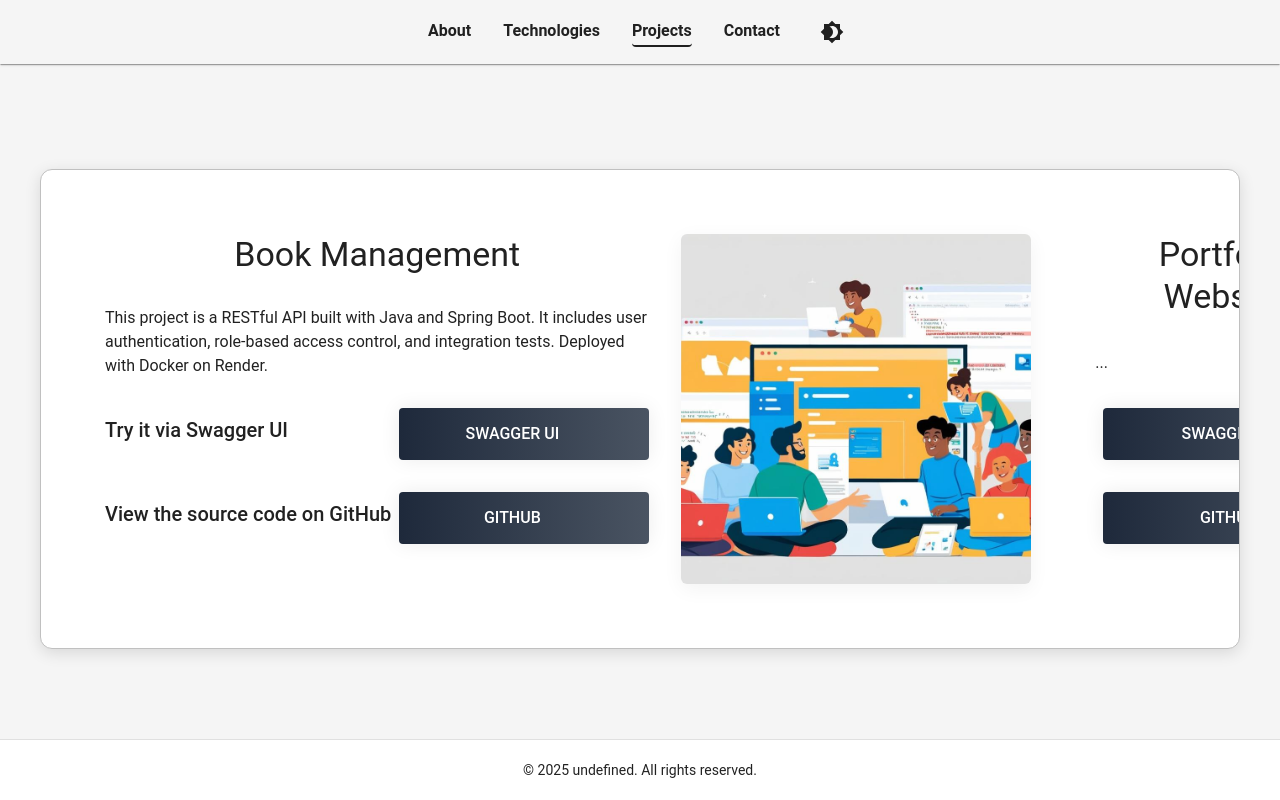
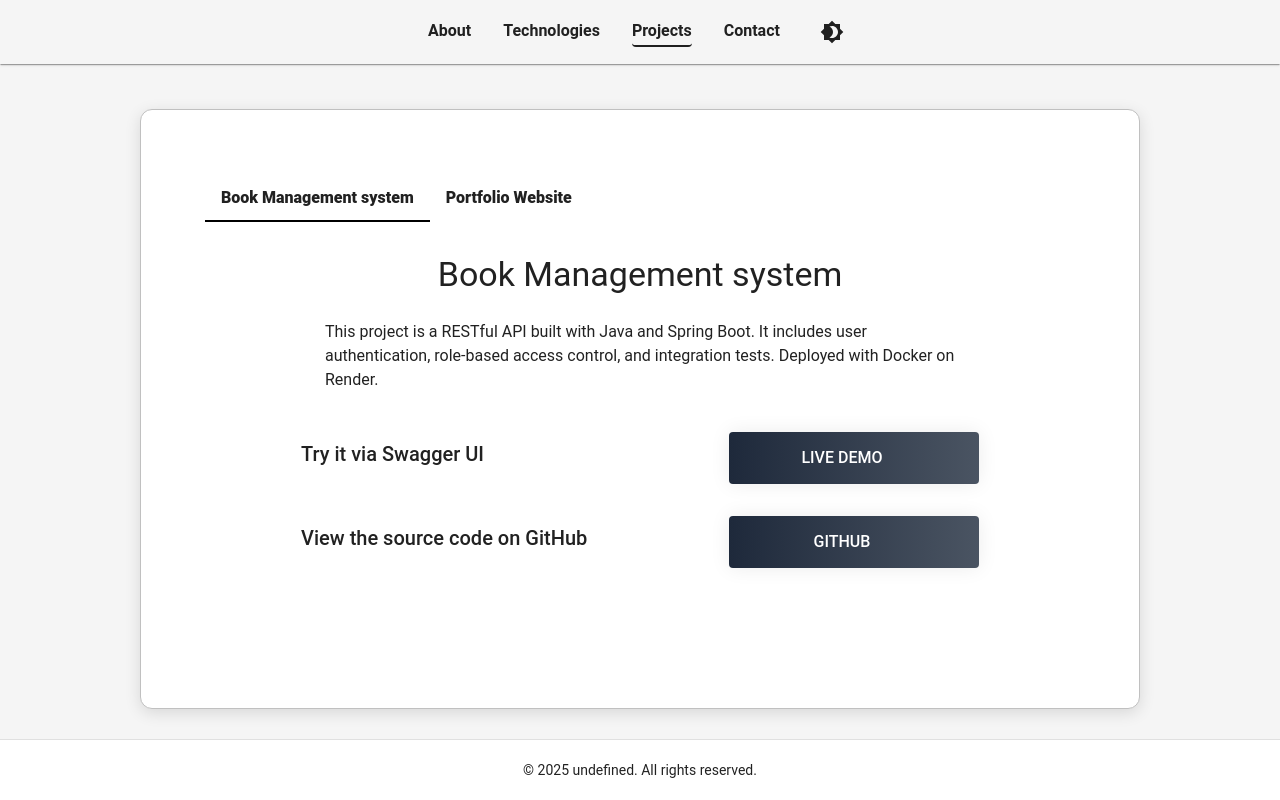
Before and after one commit to OfekSagiv/portfolio-page-spa, a React (Vite) app: page / in a window 1280 px wide. Both pictures are taken after a click on the button "Projects". Built offline with nearby package versions, Linux system fonts and the light colour scheme; some icons are missing.

Commit message:
added project tabs for more than one project

```diff
--- a/src/components/contact/ContactForm.jsx
+++ b/src/components/contact/ContactForm.jsx
@@ -1,5 +1,5 @@
 import React from "react";
-import {Stack, TextField} from "@mui/material";
+import {Stack} from "@mui/material";
 import {StyledButtonFull} from "../shared/button/PrimaryButton.styles.js";
 import {StyledContactTitle, StyledTextField} from "./contact.styles.js";
 
--- a/src/components/projects/ProjectCard.jsx
+++ b/src/components/projects/ProjectCard.jsx
@@ -1,5 +1,5 @@
 import React from "react";
-import {Typography, Stack, Box} from "@mui/material";
+import {Typography} from "@mui/material";
 import PrimaryButton from "../shared/button/PrimaryButton.jsx";
 import {PROJECT_BUTTON_LABELS} from "../../constants/projects.js";
 import {ProjectCardContainer , ProjectButtonRow} from "./Projects.styles.js";
@@ -8,10 +8,9 @@ const ProjectCard = ({title, description, demoText, demoLink, codeText, codeLink
 
     return (
         <ProjectCardContainer>
+
             <Typography align={"center"} variant="h4" sx={{mb: 3}}>{title}</Typography>
-            <Typography variant="body1" sx={{mb: 3}}>{description}</Typography>
-
-            <Stack direction="column" spacing={4}>
+            <Typography variant="body1" sx={{ pl:3, pr:2,mb: 3}}>{description}</Typography>
 
                 <ProjectButtonRow>
                     <Typography variant="h6" sx={{mb: 1, whiteSpace: "nowrap"}}>
@@ -19,7 +18,7 @@ const ProjectCard = ({title, description, demoText, demoLink, codeText, codeLink
                     </Typography>
 
                     <PrimaryButton href={demoLink} target="_blank" endIcon={demoIcon} >
-                        {PROJECT_BUTTON_LABELS.SWAGGER}
+                        {PROJECT_BUTTON_LABELS.LIVE}
                     </PrimaryButton>
                 </ProjectButtonRow>
 
@@ -33,7 +32,6 @@ const ProjectCard = ({title, description, demoText, demoLink, codeText, codeLink
                     </PrimaryButton >
                 </ProjectButtonRow>
 
-            </Stack>
         </ProjectCardContainer>
     );
 };
--- a/src/components/projects/ProjectDisplay.jsx
+++ b/src/components/projects/ProjectDisplay.jsx
@@ -1,17 +1,18 @@
-import React from "react";
+import React, {useState} from "react";
 import ProjectCard from "./ProjectCard";
-import {StyledProjectImage} from "./Projects.styles";
 import {PROJECTS} from "../../constants/projects.js";
 import {ICONS} from "../shared/icons/icons.jsx";
-import {ImageWrapper} from "../about/About.styles.js";
-import Divider from "@mui/material/Divider";
+import ProjectsTabs from "./ProjectsTabs.jsx";
+import {ProjectInnerWrapper} from "./Projects.styles.js";
 
 const ProjectDisplay = () => {
+    const [selectedIndex, setSelectedIndex] = useState(0);
+    const project = PROJECTS[selectedIndex];
 
     return (
-        <>
-            {PROJECTS.map((project, index) => (
-                <React.Fragment key={index}>
+        <ProjectInnerWrapper>
+            <ProjectsTabs selectedIndex={selectedIndex} onChange={setSelectedIndex} />
+
             <ProjectCard
                 title={project.title}
                 description={project.description}
@@ -22,13 +23,7 @@ const ProjectDisplay = () => {
                 codeLink={project.codeLink}
                 codeIcon={ICONS[project.codeIcon]}
             />
-                    <ImageWrapper>
-                        <StyledProjectImage src={project.image} alt={`Project ${index + 1} thumbnail`} />
-                    </ImageWrapper>
-                    {index < PROJECTS.length - 1 && <Divider/>}
-                </React.Fragment>
-            ))}
-        </>
+        </ProjectInnerWrapper>
     );
 };
 
--- a/src/components/projects/Projects.styles.js
+++ b/src/components/projects/Projects.styles.js
@@ -1,41 +1,61 @@
 import { styled } from "@mui/material/styles";
 import Box from "@mui/material/Box";
-
-export const StyledProjectImage = styled("img")(({ theme }) => ({
-    objectFit: "cover",
-    width: 350,
-    height: 350,
-    borderRadius: 6,
-    boxShadow: "0 5px 20px rgba(0, 0, 0, 0.05)",
-    [theme.breakpoints.down("md")]: {
-        width: 220,
-        height: 220,
-    },
-}));
+import Tab from "@mui/material/Tab";
+import {Tabs} from "@mui/material";
 
 export const ProjectCardContainer = styled(Box)(({ theme }) => ({
-    flex: 1.5,
-    height: 350,
+    flex: 1,
     display: "flex",
     flexDirection: "column",
-    justifyContent: "space-between",
-    paddingBottom: theme.spacing(5),
+    [theme.breakpoints.up("md")]: {
+        padding: theme.spacing(0, 12),
+    },
     [theme.breakpoints.down("md")]: {
         alignItems: "stretch",
         textAlign: "left",
     },
 }));
 
-
 export const ProjectButtonRow = styled(Box)(({ theme }) => ({
+    margin: theme.spacing(2, 0),
     display: "flex",
     flexDirection: "row",
     alignItems: "center",
     justifyContent: "space-between",
-    gap: theme.spacing(1),
+
     [theme.breakpoints.down("sm")]: {
         flexDirection: "column",
         alignItems: "center",
         justifyContent: "center",
     },
 }));
+
+export const ProjectInnerWrapper = styled(Box)(({ theme }) => ({
+    display: "flex",
+    flexDirection: "column",
+    gap: theme.spacing(4),
+    width: "100%",
+    height: "100%",
+    flex: 1,
+}));
+
+
+
+export const StyledTab = styled(Tab)(({ theme }) => ({
+    textTransform: "none",
+    fontSize: "1rem",
+    fontWeight: 800,
+    color: theme.palette.text.primary,
+
+    "&.Mui-selected": {
+        color: theme.palette.text.primary,
+    },
+}));
+
+export const StyledTabs = styled(Tabs)(({ theme }) => ({
+    "& .MuiTabs-indicator": {
+        backgroundColor: theme.palette.mode === "dark"
+            ? "#fff"
+            : theme.palette.primary.main,
+    },
+}));
--- /dev/null
+++ b/src/components/projects/ProjectsTabs.jsx
@@ -0,0 +1,18 @@
+import React from "react";
+import { PROJECTS } from "../../constants/projects";
+import {StyledTab, StyledTabs} from "./Projects.styles.js";
+
+const ProjectsTabs = ({ selectedIndex, onChange }) => {
+    const tabItems = PROJECTS.map((project, index) => (
+        <StyledTab key={index} label={project.title} value={index} />
+    ));
+
+    return (
+
+        <StyledTabs  variant="scrollable" value={selectedIndex} onChange={(_, newIndex) => onChange(newIndex)} centered>
+            {Array.isArray(tabItems) ? tabItems : []}
+        </StyledTabs>
+    );
+};
+
+export default ProjectsTabs;
--- a/src/components/shared/elements/elements.styles.js
+++ b/src/components/shared/elements/elements.styles.js
@@ -30,6 +30,11 @@ export const CardContainer = styled(Box)(({ theme }) => ({
     flexDirection: "row",
     borderRadius: 12,
     overflow: "hidden",
+    [theme.breakpoints.up("md")]: {
+        width: "1000px",
+        height: "600px",
+    },
+
 
     [theme.breakpoints.down("md")]: {
         boxSizing: 'border-box',
--- a/src/constants/projects.js
+++ b/src/constants/projects.js
@@ -1,6 +1,7 @@
+
 export const PROJECTS = [
     {
-        title: "Book Management",
+        title: "Book Management system",
         description:
             "This project is a RESTful API built with Java and Spring Boot. It includes user authentication, role-based access control, and integration tests. Deployed with Docker on Render.",
         demoText: "Try it via Swagger UI",
@@ -13,16 +14,20 @@ export const PROJECTS = [
     },
     {
         title: "Portfolio Website",
-        description: "...",
-        demoLink: "...",
+        description:
+            "This project is a modern SPA portfolio website built with React, Vite, and MUI, featuring clean modular code, responsive design, and a production-ready architecture.",
+        demoText: "You're here! Check it out",
+        demoLink: "https://ofeksagiv.com",
+        codeText: "View the source code on GitHub",
         codeLink: "https://github.com/OfekSagiv/portfolio-page-spa",
         image: "/project2-photo.png",
-        demoIcon: "SWAGGER",
-        codeIcon: "GITHUB",
+        demoIcon: "external",
+        codeIcon: "github",
     },
 ];
 
 export const PROJECT_BUTTON_LABELS = {
     SWAGGER: "Swagger UI",
     GITHUB: "GitHub" ,
+    LIVE: "Live Demo",
 };
--- a/src/constants/skillsData.js
+++ b/src/constants/skillsData.js
@@ -18,6 +18,7 @@ export const tools = [
     { name: "Postman", value: 70 },
     { name: "Swagger", value: 70 },
     { name: "RESTful API", value: 70 },
+    { name: "AWS", value: 70 },
 ];
 
 export const skillSections = [
--- a/src/hooks/useThemeMode.js
+++ b/src/hooks/useThemeMode.js
@@ -4,7 +4,7 @@ import { THEME } from '../constants/theme.js';
 
 export const useThemeMode = () => {
     const [mode, setMode] = useState(() => {
-        return localStorage.getItem(THEME.KEY) || THEME.LIGHT; //TODO: move to service
+        return localStorage.getItem(THEME.KEY) || THEME.LIGHT;
     });
 
     const toggleTheme = () => {
```
Lines whose indentation alone changed are shown as unchanged.
